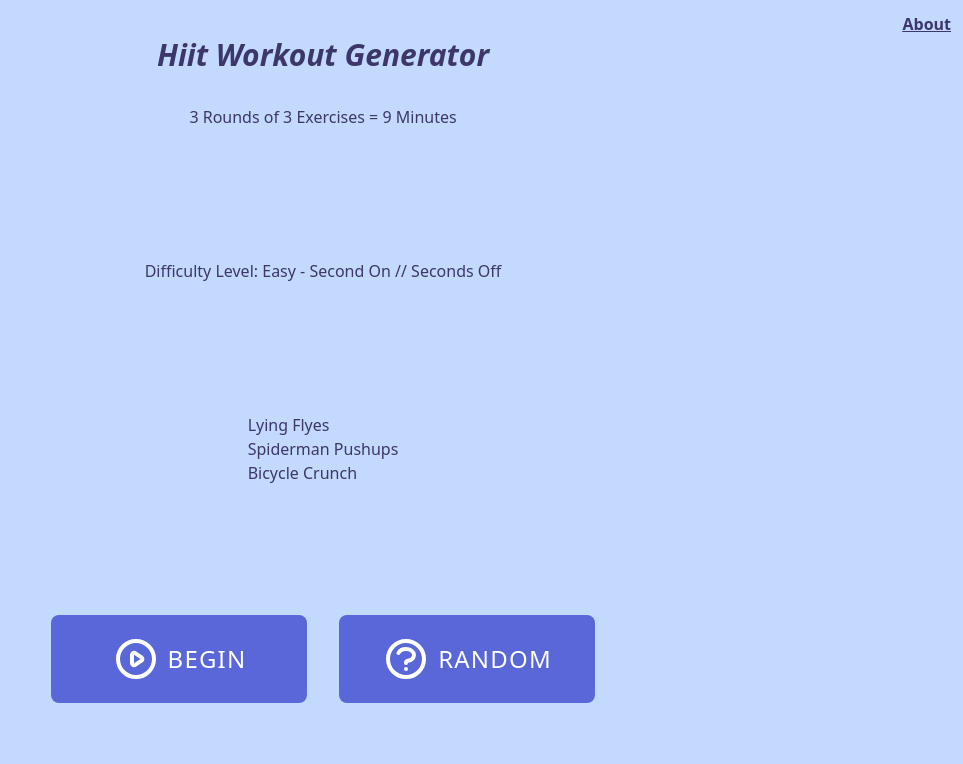
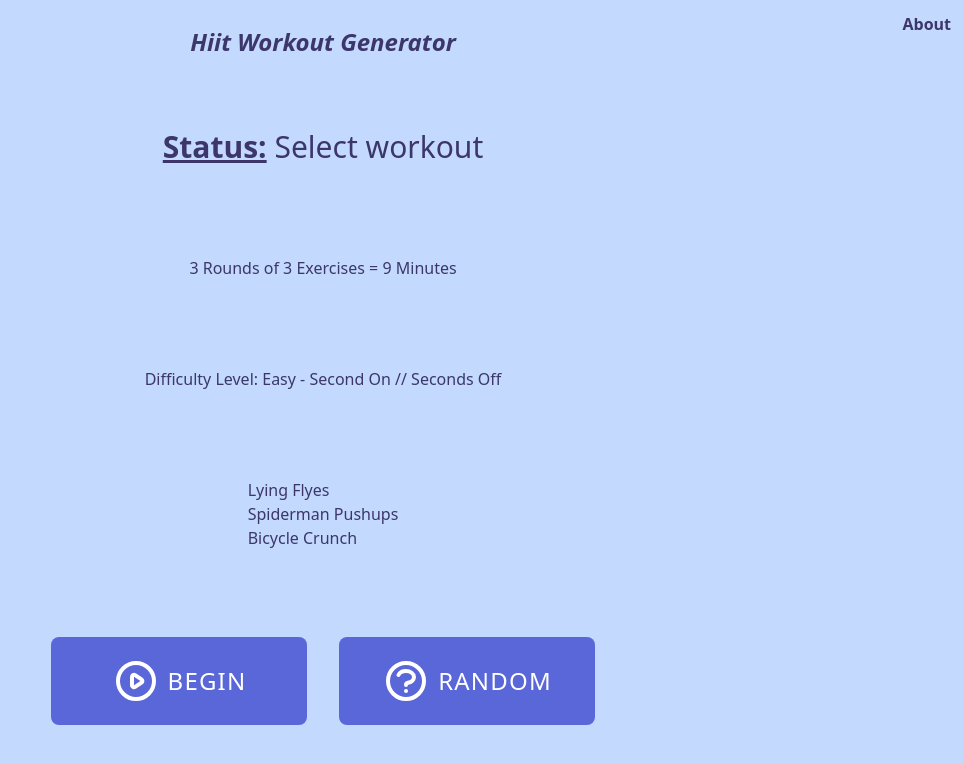
Before and after one commit to davmcgregor/hiit-workout-generator, a React (Create React App) app: page / in a window 1280 px wide. Shown: the top 764 px of the page, without its empty margins (317-1280 px from the left). Built offline with nearby package versions, Linux system fonts and the light colour scheme; what @tailwindcss/ui would draw is missing.

Commit message:
Set up Status component

```diff
--- a/src/components/controls/FinishButtons.js
+++ b/src/components/controls/FinishButtons.js
@@ -5,7 +5,7 @@ import { getWorkout, startCountdown } from '../../actions/workout';
 import PropTypes from 'prop-types';
 
 const buttonStyles =
-  'inline-flex items-center justify-center uppercase tracking-wider text-white bg-cool-gray-600 hover:bg-cool-gray-500 focus:outline-none focus:border-cool-gray-700 focus:shadow-outline-cool-gray active:bg-cool-gray-700 transition ease-in-out duration-150 text-2xl py-5 px-10 rounded-lg mx-4 mb-8';
+  'inline-flex items-center justify-center uppercase tracking-wider text-white bg-cool-purple-600 hover:bg-cool-purple-500 focus:outline-none focus:border-cool-purple-700 focus:shadow-outline-cool-purple active:bg-cool-purple-700 transition ease-in-out duration-150 text-2xl py-5 px-10 rounded-lg mx-4 mb-8';
 
 const HomeButtons = ({ startCountdown, getWorkout }) => {
   return (
--- a/src/components/controls/WorkoutButtons.js
+++ b/src/components/controls/WorkoutButtons.js
@@ -5,13 +5,13 @@ import { skipTimer, togglePause } from '../../actions/workout';
 import PropTypes from 'prop-types';
 
 const workingButtonStyles =
-  'inline-flex items-center justify-center w-64 uppercase tracking-wider text-white bg-green-600 hover:bg-green-500 focus:outline-none focus:border-green-700 focus:shadow-outline-green active:bg-green-700 transition ease-in-out duration-300 text-2xl py-5 px-10 rounded-lg mx-4 mb-8';
+  'inline-flex items-center justify-center w-64 uppercase tracking-wider text-white bg-red-600 hover:bg-red-500 focus:outline-none focus:border-red-700 focus:shadow-outline-red active:bg-red-700 transition ease-in-out duration-300 text-2xl py-5 px-10 rounded-lg mx-4 mb-8';
 
 const restingButtonStyles =
-  'inline-flex items-center justify-center w-64 uppercase tracking-wider text-white bg-blue-600 hover:bg-blue-500 focus:outline-none focus:border-blue-700 focus:shadow-outline-blue active:bg-blue-700 transition ease-in-out duration-300 text-2xl py-5 px-10 rounded-lg mx-4 mb-8';
+  'inline-flex items-center justify-center w-64 uppercase tracking-wider text-white bg-teal-600 hover:bg-teal-500 focus:outline-none focus:border-teal-700 focus:shadow-outline-teal active:bg-teal-700 transition ease-in-out duration-300 text-2xl py-5 px-10 rounded-lg mx-4 mb-8';
 
 const pausedButtonStyles =
-  'inline-flex items-center justify-center w-64 uppercase tracking-wider text-white bg-orange-600 hover:bg-orange-500 focus:outline-none focus:border-orange-700 focus:shadow-outline-orange active:bg-orange-700 transition ease-in-out duration-300 text-2xl py-5 px-10 rounded-lg mx-4 mb-8';
+  'inline-flex items-center justify-center w-64 uppercase tracking-wider text-white bg-cool-gray-600 hover:bg-cool-gray-500 focus:outline-none focus:border-cool-gray-700 focus:shadow-outline-cool-gray active:bg-cool-gray-700 transition ease-in-out duration-300 text-2xl py-5 px-10 rounded-lg mx-4 mb-8';
 
 const WorkoutButtons = ({
   togglePause,
--- /dev/null
+++ b/src/components/headers/Status.js
@@ -0,0 +1,50 @@
+import React, { Fragment, useEffect, useState } from 'react';
+import { connect } from 'react-redux';
+import PropTypes from 'prop-types';
+
+const homeStatus = 'Select workout';
+const workingStatus = 'Work';
+const restingStatus = 'Rest';
+const pausedStatus = 'Paused';
+const finishStatus = 'Workout complete!';
+
+const Status = ({ workout: { currentView, working, resting, paused } }) => {
+  const [currentStatus, setCurrentStatus] = useState(homeStatus);
+
+  useEffect(() => {
+    if (currentView === 'Home') {
+      setCurrentStatus(homeStatus);
+    } else if (currentView === 'Workout') {
+      if (working) {
+        setCurrentStatus(workingStatus);
+      } else if (resting) {
+        setCurrentStatus(restingStatus);
+      }
+      if (paused) {
+        setCurrentStatus(pausedStatus);
+      }
+    } else if (currentView === 'Finish') {
+      setCurrentStatus(finishStatus);
+    }
+  }, [currentView, working, resting, paused]);
+
+  return (
+    currentView !== 'Countdown' && (
+      <Fragment>
+        <h1 className='mt-10  text-3xl'>
+          <span className='font-bold underline'>Status:</span> {currentStatus}
+        </h1>
+      </Fragment>
+    )
+  );
+};
+
+Status.propTypes = {
+  workout: PropTypes.object.isRequired,
+};
+
+const mapStateToProps = (state) => ({
+  workout: state.workout,
+});
+
+export default connect(mapStateToProps)(Status);
--- a/src/components/index.js
+++ b/src/components/index.js
@@ -1,5 +1,7 @@
 export { default as Home } from './layout/Home';
 export { default as About } from './layout/About';
+
+export { default as Status } from './headers/Status';
 
 export { default as Controls } from './controls/Controls';
 export { default as HomeButtons } from './controls/HomeButtons';
--- a/src/components/layout/About.js
+++ b/src/components/layout/About.js
@@ -4,16 +4,16 @@ import { Link } from 'react-router-dom';
 const About = () => {
   return (
     <div className='bg-pink-200 text-pink-900 h-screen w-full'>
-      <div className='mt-3 mr-3 font-bold underline absolute top-0 right-0'>
-        <Link to='/'>Back</Link>
-      </div>
-      <div className='flex flex-col h-full items-center'>
       <Link
         to='/'
-          className='text-center font-extrabold text-3xl italic mt-6'
+        className='absolute top-0 inset-x-0 text-center mx-auto font-extrabold text-3xl italic mt-8'
       >
         Hiit Workout Generator
       </Link>
+      <div className='mt-3 mr-3 font-bold hover:underline absolute top-0 right-0'>
+        <Link to='/'>Back</Link>
+      </div>
+      <div className='flex flex-col h-full items-center pt-24'>
         <article className='prose lg:prose-xl'>
           <p>
             For years parents have espoused the health benefits of eating garlic
@@ -25,8 +25,9 @@ const About = () => {
             But a recent study shows that the celebrated appetizer may be linked
             to a series of rabies cases springing up around the country.
           </p>
+        </article>
         <svg
-            class='w-64 h-64'
+          class='w-64 h-64 flex items-center'
           fill='none'
           stroke='currentColor'
           viewBox='0 0 24 24'
@@ -39,7 +40,6 @@ const About = () => {
             d='M20 7l-8-4-8 4m16 0l-8 4m8-4v10l-8 4m0-10L4 7m8 4v10M4 7v10l8 4'
           ></path>
         </svg>
-        </article>
       </div>
     </div>
   );
--- a/src/components/layout/Home.js
+++ b/src/components/layout/Home.js
@@ -3,15 +3,16 @@ import { connect } from 'react-redux';
 import { Link } from 'react-router-dom';
 
 import { getWorkout } from '../../actions/workout';
-import { Controls } from '../';
+import { Controls, Status } from '../';
 
 import PropTypes from 'prop-types';
 
 const homeStyle = 'bg-indigo-200 text-indigo-900';
-const workingStyle = 'bg-green-200 text-green-900';
-const restingStyle = 'bg-blue-200 text-blue-900';
-const pausedStyle = 'bg-orange-200 text-orange-900';
-const finishStyle = 'bg-cool-gray-200 cool-gray-900';
+const countdownStyle = 'bg-yellow-200 text-yellow-900';
+const workingStyle = 'bg-red-200 text-red-900';
+const restingStyle = 'bg-teal-200 text-teal-900';
+const pausedStyle = 'bg-cool-gray-200 text-cool-gray-900';
+const finishStyle = 'bg-purple-200 purple-900';
 
 const Home = ({
   getWorkout,
@@ -34,6 +35,8 @@ const Home = ({
   useEffect(() => {
     if (currentView === 'Home') {
       setCurrentStyle(homeStyle);
+    } else if (currentView === 'Countdown') {
+      setCurrentStyle(countdownStyle);
     } else if (currentView === 'Workout') {
       if (working) {
         setCurrentStyle(workingStyle);
@@ -50,15 +53,16 @@ const Home = ({
 
   return (
     <div className={`${currentStyle} relative h-screen w-full`}>
-      <h1 className='absolute top-0 inset-x-0 text-center mx-auto font-extrabold text-3xl italic mt-8'>
+      <h1 className='absolute top-0 inset-x-0 text-center mx-auto font-extrabold text-2xl italic mt-6'>
         Hiit Workout Generator
       </h1>
       {currentView === 'Home' && (
-        <div className='mt-3 mr-3 font-bold underline absolute top-0 right-0'>
+        <div className='mt-3 mr-3 font-bold hover:underline absolute top-0 right-0'>
           <Link to='/about'>About</Link>
         </div>
       )}
       <div className='flex flex-col justify-around items-center h-full pt-10'>
+        <Status />
         <h1>
           {totalRounds} Rounds of {exerciseList.length} Exercises ={' '}
           {totalRounds * exerciseList.length} Minutes
```
Lines whose indentation alone changed are shown as unchanged.
